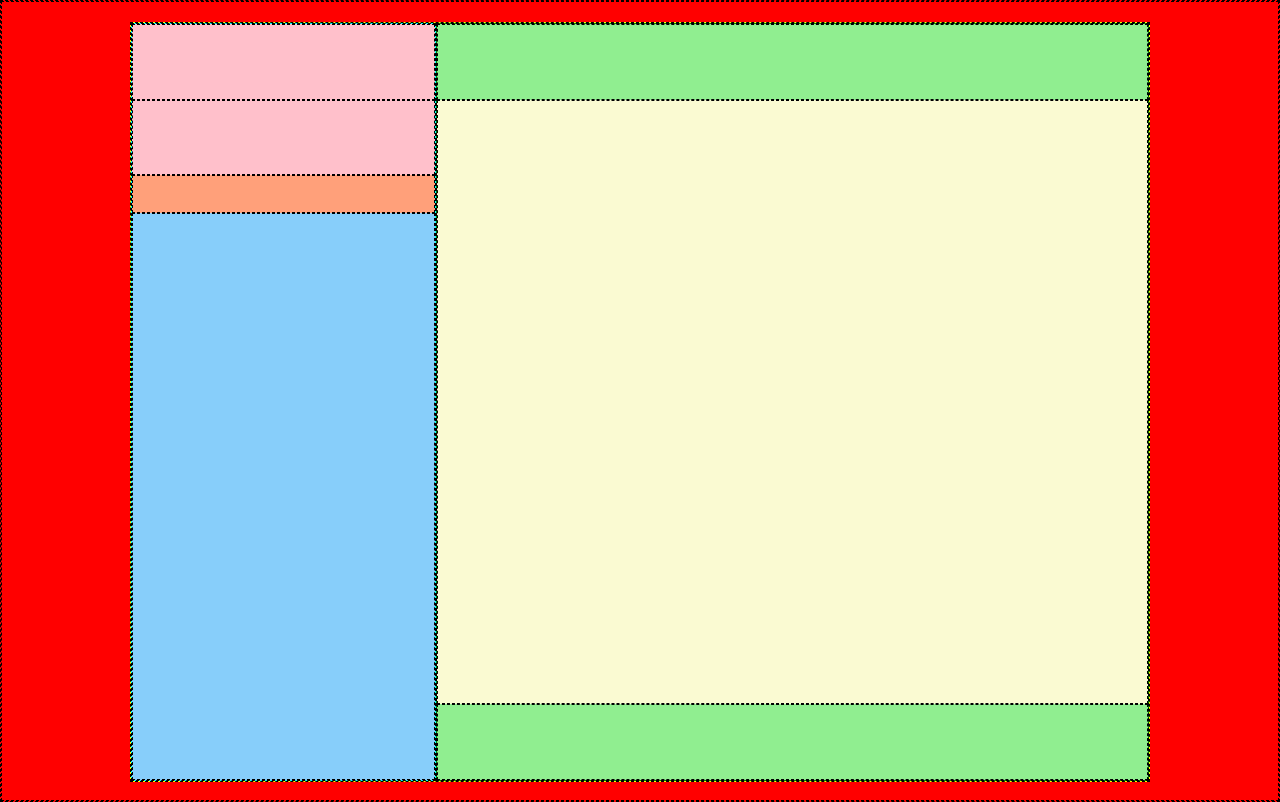
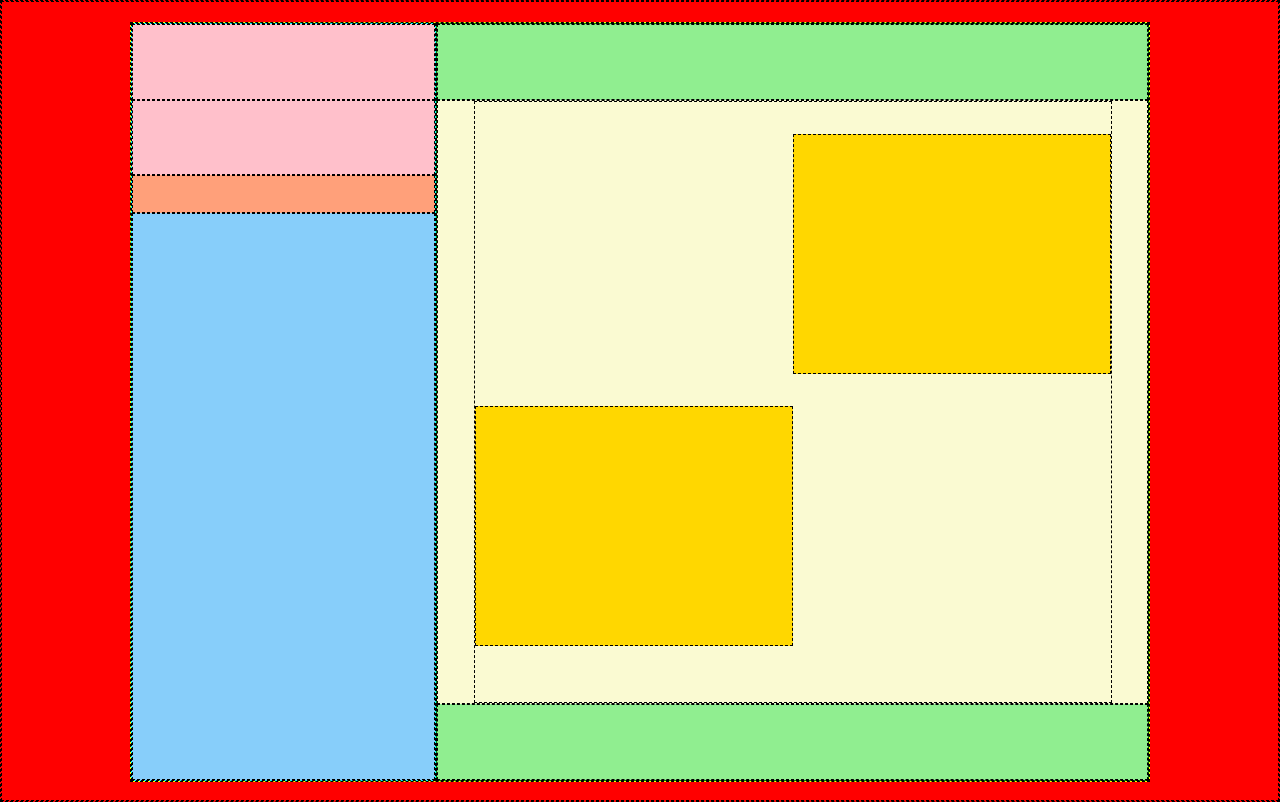
Before and after one commit to Nico-Serra/html-css-boolzapp, a plain HTML site: page index.html in a window 1280 px wide. Drawn offline with Linux system fonts and the light colour scheme.

Commit message:
add structure chat

```diff
--- a/assets/css/style.css
+++ b/assets/css/style.css
@@ -76,6 +76,20 @@ body{
     height: 10%;
 }
 
+.debug .container-sm{
+    height: 100%;
+}
+
+.debug .top-chat{
+    height: 40%;
+    background-color: gold;
+}
+
+.debug .bottom-chat{
+    height: 40%;
+    background-color: gold;
+}
+
 
 /* #endregion Debug */
 
@@ -106,7 +120,22 @@ body{
     width: 70%;
 }
 
+.container-sm{
+    width: 90%;
+    margin: auto;
+}
 
+.top-chat{
+    width: 50%;
+    margin-left: 50%;
+    margin-top: 2rem;
+    margin-bottom: 2rem;
+}
+
+.bottom-chat{
+    width: 50%;
+    margin-right: 50%;
+}
 /* #endregion right */
 
 /* #endregion web-app */
--- a/index.html
+++ b/index.html
@@ -47,6 +47,18 @@
             <!-- /.contact -->
 
             <div class="chat">
+                <div class="container-sm">
+                    <div class="top-chat">
+
+                    </div>
+                    <!-- /.top-chat -->
+
+                    <div class="bottom-chat">
+
+                    </div>
+                    <!-- /.bottom-chat -->
+                </div>
+
 
             </div>
             <!-- /.chat -->
```
Lines whose indentation alone changed are shown as unchanged.
